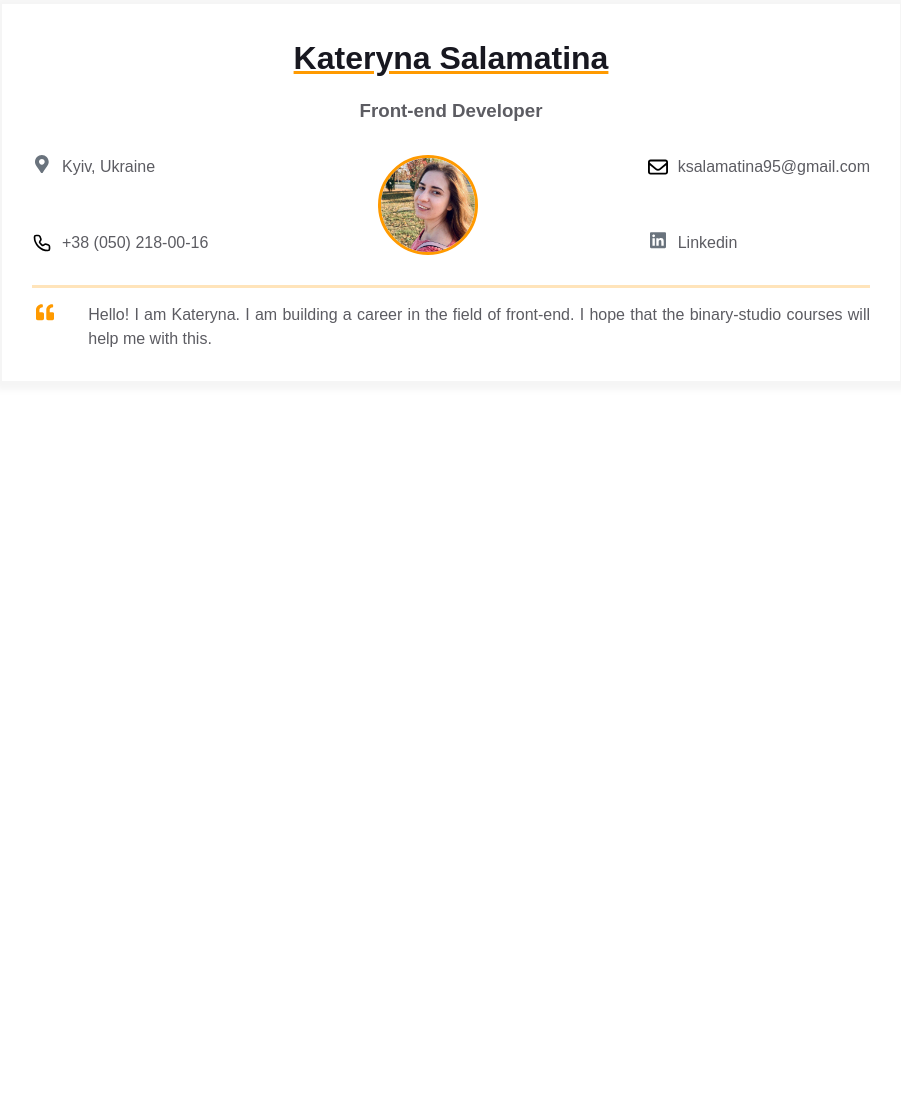
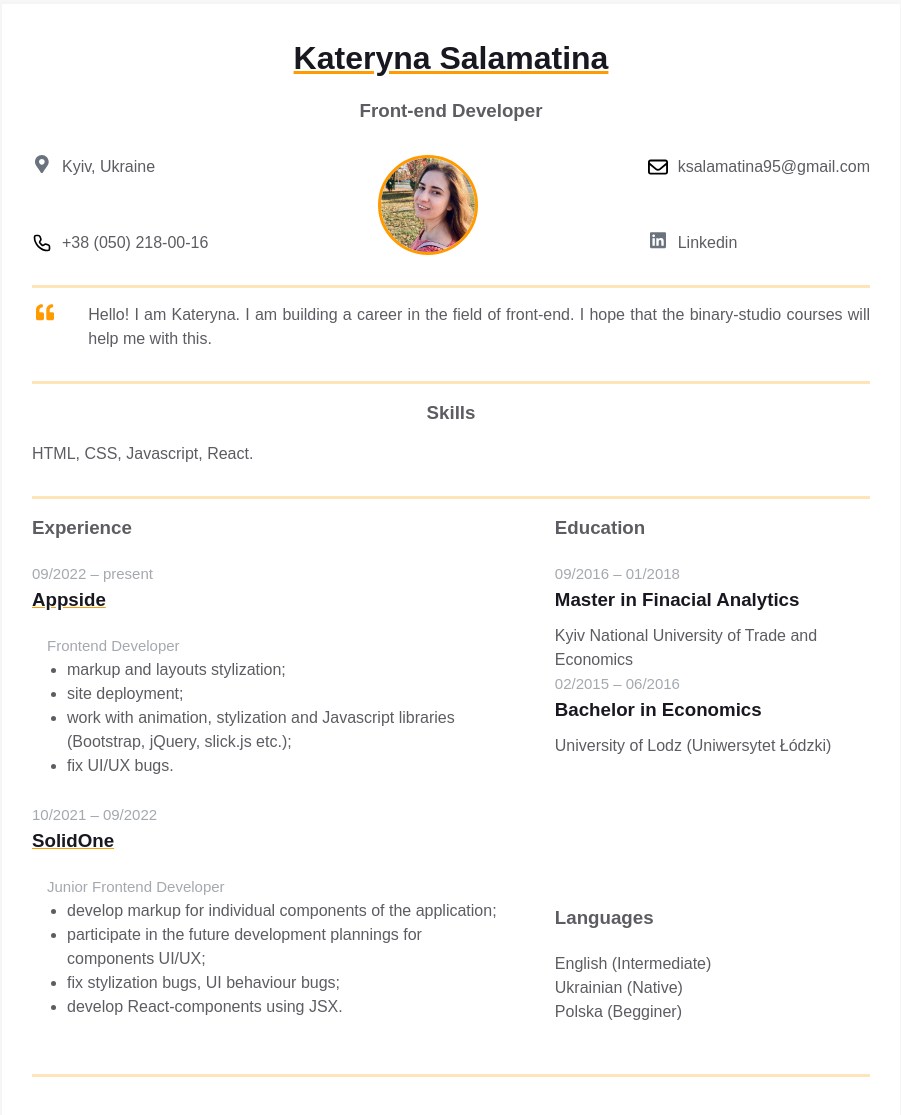
Before and after one commit to salamatina-kateryna/homepage, a plain HTML site: page index.html in a window 1280 px wide. Shown: the part 47-1162 px from the top of the page, without its empty margins (189-1090 px from the left). Before the commit the page ends 800 px from the top, so only its background shows below. Drawn offline with Linux system fonts and the light colour scheme.

Commit message:
Added skills, experience and education blocks.

```diff
--- a/index.html
+++ b/index.html
@@ -107,6 +107,8 @@
               </div>
             </div>
           </div>
+
+          <div class="resume__block">
             <div class="intro">
               <div class="intro__icon-wrapper">
                 <svg
@@ -121,9 +123,123 @@
               </div>
               <p class="intro_text">
                 Hello! I am Kateryna. I am building a career in the field of
-              front-end. I hope that the binary-studio courses will help me with
-              this.
+                front-end. I hope that the binary-studio courses will help me
+                with this.
               </p>
+            </div>
+          </div>
+
+          <div class="resume__block">
+            <div class="skills">
+              <h3 class="skills__header">Skills</h3>
+              <p class="skills__text">HTML, CSS, Javascript, React.</p>
+            </div>
+          </div>
+
+          <div class="resume__block">
+            <div class="main-info fh">
+              <div class="experiences">
+                <h3 class="experiences__header">Experience</h3>
+                <div class="experiences__company">
+                  <div class="experiences__company-header">
+                    <span class="experiences__company-header-durability"
+                      >09/2022 – present</span
+                    >
+                    <h3 class="experiences__company-header-name">Appside</h3>
+                  </div>
+
+                  <div class="experiences__company-project">
+                    <span class="experiences__company-project-role"
+                      >Frontend Developer</span
+                    >
+                    <ul class="experiences__company-project-responsibilities">
+                      <li>markup and layouts stylization;</li>
+                      <li>site deployment;</li>
+                      <li>
+                        work with animation, stylization and Javascript
+                        libraries (Bootstrap, jQuery, slick.js etc.);
+                      </li>
+                      <li>fix UI/UX bugs.</li>
+                    </ul>
+                  </div>
+                </div>
+
+                <div class="experiences__company">
+                  <div class="experiences__company-header">
+                    <span class="experiences__company-header-durability"
+                      >10/2021 – 09/2022</span
+                    >
+                    <h3 class="experiences__company-header-name">SolidOne</h3>
+                  </div>
+
+                  <div class="experiences__company-project">
+                    <span class="experiences__company-project-role"
+                      >Junior Frontend Developer</span
+                    >
+                    <ul class="experiences__company-project-responsibilities">
+                      <li>
+                        develop markup for individual components of the
+                        application;
+                      </li>
+                      <li>
+                        participate in the future development plannings for
+                        components UI/UX;
+                      </li>
+                      <li>fix stylization bugs, UI behaviour bugs;</li>
+                      <li>develop React-components using JSX.</li>
+                    </ul>
+                  </div>
+                </div>
+              </div>
+
+              <div class="additional-info fv">
+                <div class="additional-info__education">
+                  <h3 class="additional-info__education-header">Education</h3>
+                  <div class="additional-info__education-university">
+                    <span
+                      class="additional-info__education-university-durability"
+                      >09/2016 – 01/2018</span
+                    >
+                    <h3
+                      class="additional-info__education-university-speciality"
+                    >
+                      Master in Finacial Analytics
+                    </h3>
+                    <p class="additional-info__education-university-name">
+                      Kyiv National University of Trade and Economics
+                    </p>
+                  </div>
+
+                  <div class="additional-info__education-university">
+                    <span
+                      class="additional-info__education-university-durability"
+                      >02/2015 – 06/2016</span
+                    >
+                    <h3
+                      class="additional-info__education-university-speciality"
+                    >
+                      Bachelor in Economics
+                    </h3>
+                    <p class="additional-info__education-university-name">
+                      University of Lodz (Uniwersytet Łódzki)
+                    </p>
+                  </div>
+                </div>
+
+                <div class="additional-info__languages">
+                  <h3 class="additional-info__languages-header">Languages</h3>
+                  <p class="additional-info__languages-item">
+                    English (Intermediate)
+                  </p>
+                  <p class="additional-info__languages-item">
+                    Ukrainian (Native)
+                  </p>
+                  <p class="additional-info__languages-item">
+                    Polska (Begginer)
+                  </p>
+                </div>
+              </div>
+            </div>
           </div>
         </div>
       </div>
```
Lines whose indentation alone changed are shown as unchanged.
